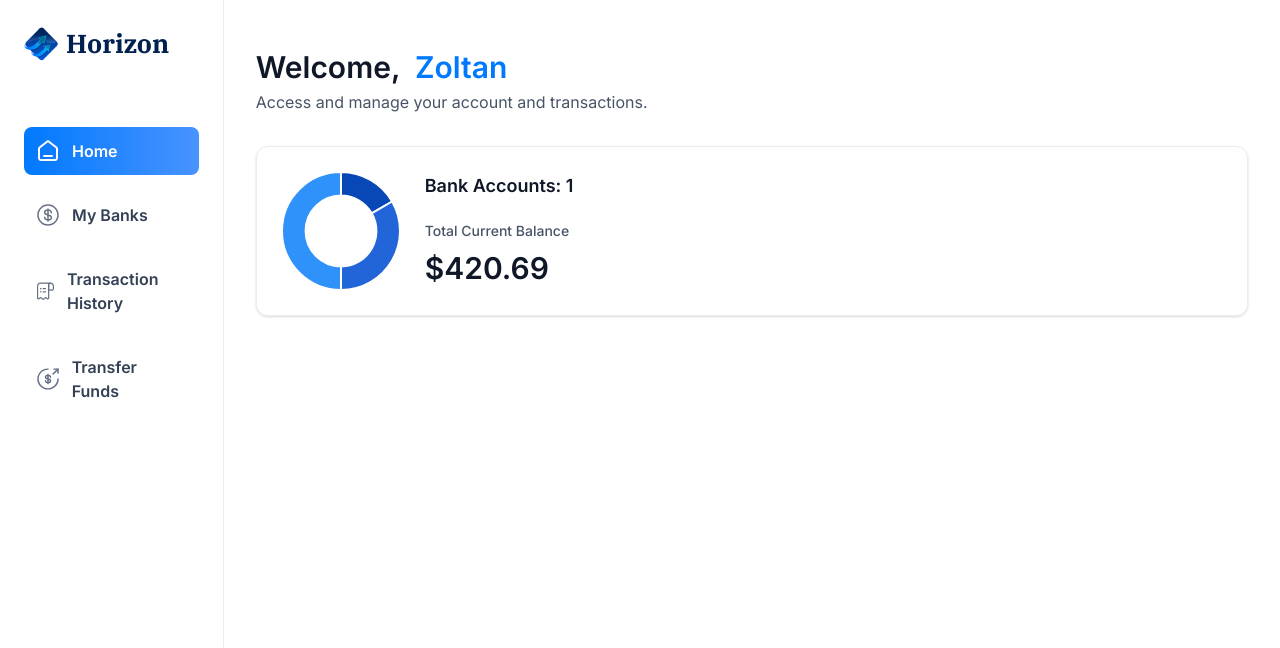
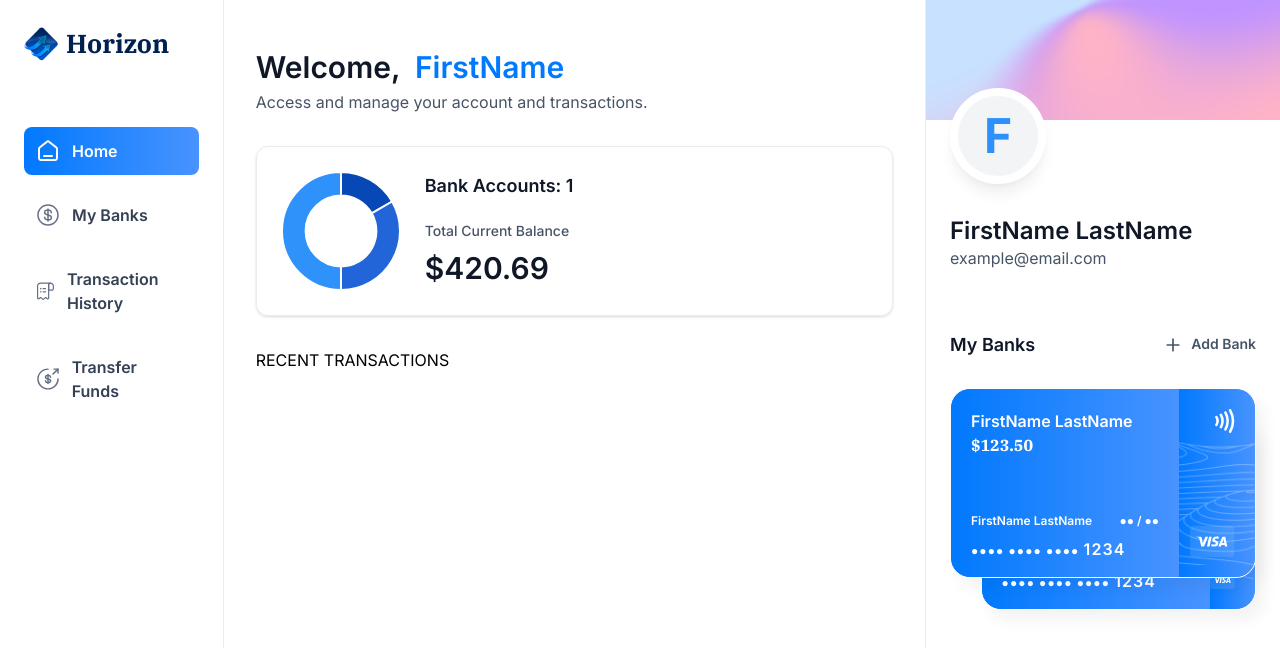
Before and after one commit to zbatoczki/banking, a Next.js app: page / in a window 1280 px wide. Shown: the top 648 px of the page. Built offline with nearby package versions, Linux system fonts and the light colour scheme.

Commit message:
Implement home right sidebar; add routing for navigation

```diff
--- a/app/(root)/layout.tsx
+++ b/app/(root)/layout.tsx
@@ -8,7 +8,7 @@
   children: React.ReactNode;
 }>) {
 
-  const loggedIn = {firstName: 'Zoltan', lastName: 'Batoczki'};
+  const loggedIn = {firstName: 'FirstName', lastName: 'LastName'};
 
   return (
     <main className="flex h-screen w-full font-inter">
--- /dev/null
+++ b/app/(root)/my-banks/page.tsx
@@ -0,0 +1,9 @@
+import React from 'react'
+
+const MyBanks = () => {
+  return (
+    <div>MyBanks</div>
+  )
+}
+
+export default MyBanks
--- a/app/(root)/page.tsx
+++ b/app/(root)/page.tsx
@@ -1,9 +1,10 @@
 import HeaderBox from '@/components/ui/HeaderBox'
+import RightSidebar from '@/components/ui/RightSidebar'
 import TotalBalanceBox from '@/components/ui/TotalBalanceBox'
 import React from 'react'
 
 const Home = () => {
-  const loggedIn = {firstname:'Zoltan'}
+  const loggedIn = {firstName:'FirstName', lastName:'LastName', email:'example@email.com'}
   return (
     <section className='home'>
       <div className='home-content'>
@@ -11,7 +12,7 @@
             <HeaderBox
               type="greeting"
               title="Welcome, "
-              user={loggedIn?.firstname || 'Guest'}
+              user={loggedIn?.firstName || 'Guest'}
               subtext="Access and manage your account and transactions."
             />
 
@@ -22,7 +23,16 @@
           />
 
           </header>
+
+          RECENT TRANSACTIONS
       </div>
+
+      <RightSidebar
+            user={loggedIn}
+            transactions={[]}
+            banks={[{currentBalance: 123.50},{currentBalance: 456.75}]}
+          />
+
     </section>
   )
 }
--- /dev/null
+++ b/app/(root)/payment-transfer/page.tsx
@@ -0,0 +1,9 @@
+import React from 'react'
+
+const Transfer = () => {
+  return (
+    <div>Transfer</div>
+  )
+}
+
+export default Transfer
--- /dev/null
+++ b/app/(root)/transaction-history/page.tsx
@@ -0,0 +1,9 @@
+import React from 'react'
+
+const TransactionHistory = () => {
+  return (
+    <div>TransactionHistory</div>
+  )
+}
+
+export default TransactionHistory
--- /dev/null
+++ b/components/ui/BankCard.tsx
@@ -0,0 +1,60 @@
+import { formatAmount } from '@/lib/utils'
+import Image from 'next/image'
+import Link from 'next/link'
+import React from 'react'
+
+const BankCard = ({account, userName, showBalance = true}:CreditCardProps) => {
+  return (
+    <div className='flex flex-col'>
+        <Link href='/' className='bank-card'>
+            <div className='bank-card_content'>
+                <div>
+                    <h1 className='text-16 font-semibold text-white'>
+                        {account.name || userName}
+                    </h1>
+                    <p className='font-ibm-plex-serif font-black text-white'>
+                        {formatAmount(account.currentBalance)}
+                    </p>
+                </div>
+                <article className='flex flex-col gap-2'>
+                    <div className='flex justify-between'>
+                        <h1 className='text-12 font-semibold text-white'>
+                            {userName}
+                        </h1>
+                        <h2 className='text-12 font-semibold text-white'>
+                        ●● / ●●
+                        </h2>
+                    </div>
+                    <p className='text-12 font-semibold tracking-[1.1px] text-white'>
+                        ●●●● ●●●● ●●●● <span className='text-16'>{account.mask || '1234'}</span>
+                    </p>
+                </article>
+            </div>
+            <div className='bank-card_icon'>
+                <Image
+                    src='/icons/Paypass.svg'
+                    width={20}
+                    height={24}
+                    alt='pay'
+                />
+                <Image
+                    src='/icons/visa.svg'
+                    width={45}
+                    height={32}
+                    alt='mastercard'
+                    className='ml-5'
+                />
+            </div>
+            <Image
+                    src='/icons/lines.png'
+                    width={316}
+                    height={190}
+                    alt='lines'
+                    className='absolute top-0 left-0'
+                />
+        </Link>
+    </div>
+  )
+}
+
+export default BankCard
--- /dev/null
+++ b/components/ui/RightSidebar.tsx
@@ -0,0 +1,61 @@
+import Image from 'next/image'
+import Link from 'next/link'
+import React from 'react'
+import BankCard from './BankCard'
+
+const RightSidebar = ({user, transactions, banks}: RightSidebarProps) => {
+  return (
+    <aside className='right-sidebar'>
+        <section className='flex flex-col pb-8'>
+            <div className='profile-banner' />
+            <div className='profile'>
+                <div className='profile-img'>
+                    <span className='text-5xl font-bold text-blue-500'>
+                        {user.firstName[0]}
+                    </span>
+                </div>
+                <div className='profile-details'>
+                    <h1 className='profile-name'>{user.firstName} {user.lastName}</h1>
+                    <p className='profile-email'>
+                        {user.email}
+                    </p>
+                </div>
+            </div>
+            </section>
+
+            <section className='banks'>
+                <div className='flex w-full justify-between'>
+                    <h2 className='header-2'>My Banks</h2>
+                    <Link href='/' className='flex gap-2'>
+                        <Image src='/icons/plus.svg' width={20} height={20} alt='+' />
+                        <h2 className='text-14 font-semibold text-gray-600'>Add Bank</h2>
+                    </Link>
+                </div>
+                {banks?.length > 0 && (
+                    <div className='relative flex-1 flex-col items-center justify-center gap-5'>
+                        <div className='relative z-10'>
+                            <BankCard
+                                key={banks[0].id}
+                                account={banks[0]}
+                                userName={`${user.firstName} ${user.lastName}`}
+                                showBalance={false}
+                            />
+                        </div>
+                        {banks[1] && (
+                            <div className='absolute right-0 top-8 z-0 w-[90%]'>
+                                <BankCard
+                                key={banks[1].id}
+                                account={banks[1]}
+                                userName={`${user.firstName} ${user.lastName}`}
+                                showBalance={true}
+                            />
+                            </div>
+                        )}
+                    </div>
+                )}
+            </section>
+    </aside>
+  )
+}
+
+export default RightSidebar
```
